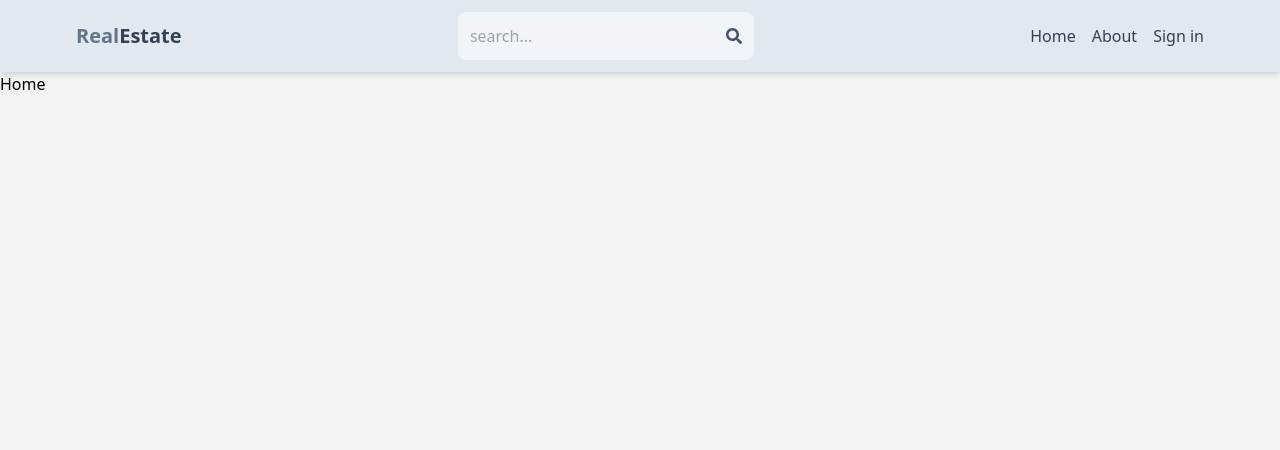
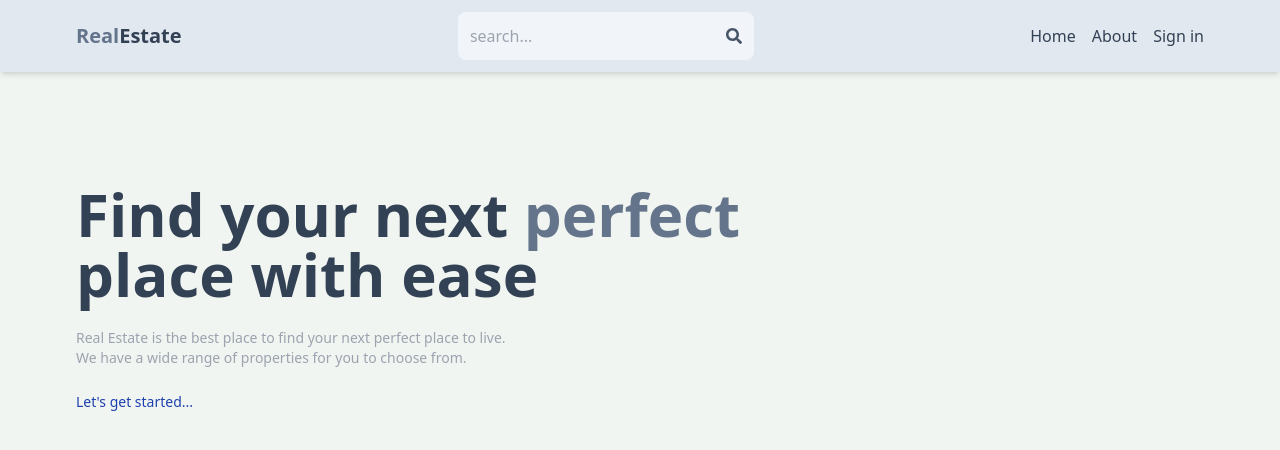
Before and after one commit to mahindraD/mern-estate-project, a React (Vite) app in the folder client/: page / in a window 1280 px wide. Shown: the top 450 px of the page. Built offline with nearby package versions, Linux system fonts and the light colour scheme; no server answers.

Commit message:
home page ui started

```diff
--- a/client/src/pages/Home.jsx
+++ b/client/src/pages/Home.jsx
@@ -1,7 +1,26 @@
-import React from 'react'
+import { Link } from "react-router-dom";
 
 export default function Home() {
   return (
-    <div>Home</div>
+    <div>
+      <div className="flex flex-col gap-6 p-28 px-3 max-w-6xl mx-auto">
+        <h1 className='text-slate-700 font-bold text-3xl lg:text-6xl '>
+          Find your next <span className="text-slate-500">perfect</span>
+          <br />
+          place with ease
+        </h1>
+        <div className="text-gray-400 text-xs sm:text-sm">
+          Real Estate is the best place to find your next perfect place to live.
+          <br />
+          We have a wide range of properties for you to choose from.
+        </div>
+        <Link to={"/search"} className="text-xs sm:text-sm text-blue-800 fond-bold hover:underline">
+          Let's get started...
+        </Link>
+      </div>
+      {/* swipter */}
+
+      {/* listing results for offer, sale and rent */}
+    </div>
   )
 }
```
